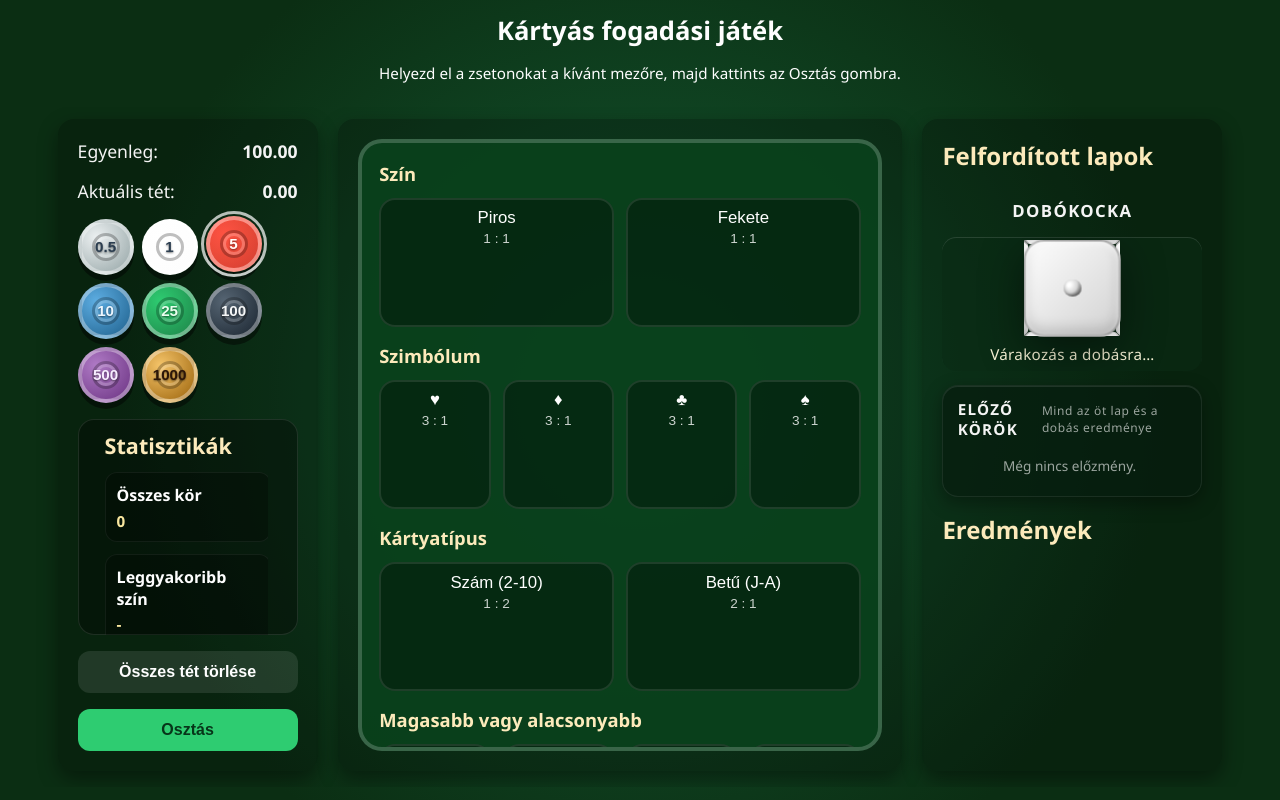
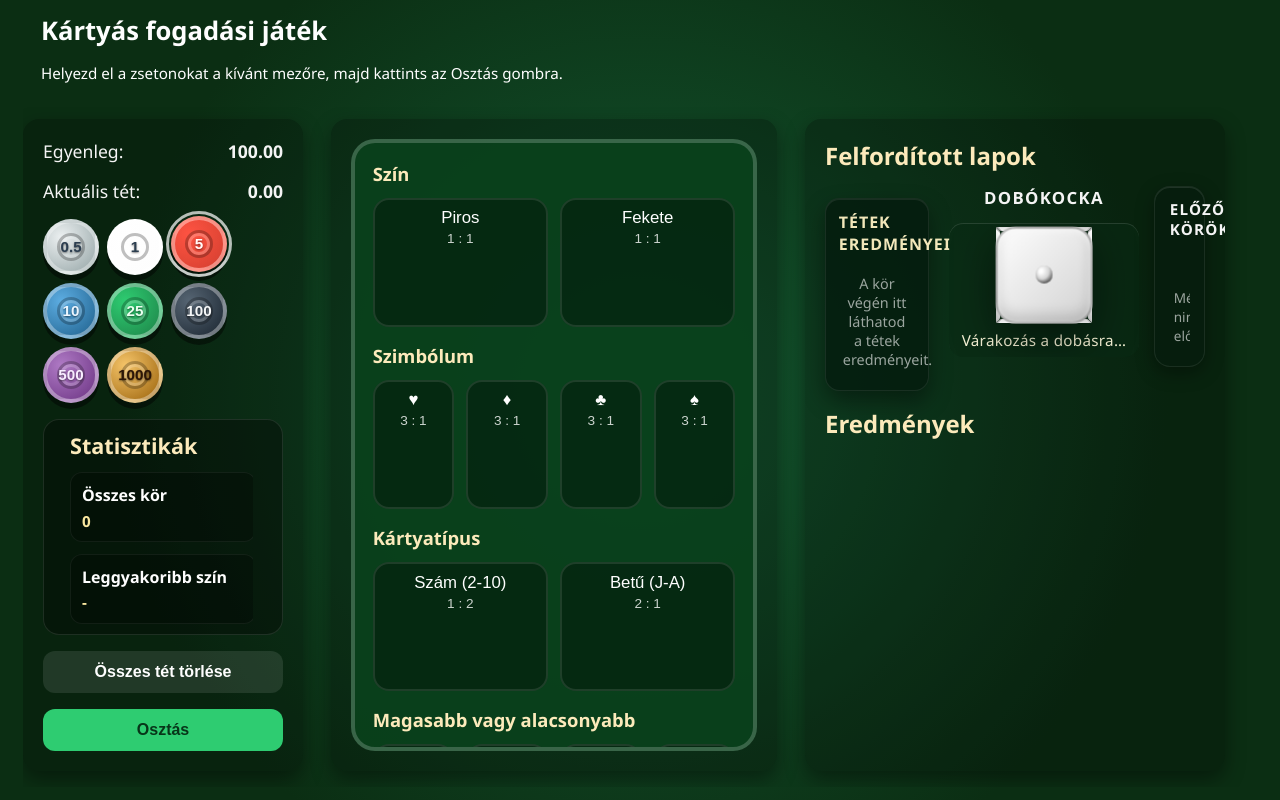
Before and after one commit to D4rkylle/test, a PHP site: page /card_betting_game.html in a window 1280 px wide. Run offline with PHP 8.4, Linux system fonts and the light colour scheme.

Commit message:
Refine layout and show bet outcomes

```diff
--- a/card_betting_game.html
+++ b/card_betting_game.html
@@ -216,8 +216,22 @@
       </section>
       <section class="results-panel">
         <div class="cards-display" aria-live="polite">
+          <div class="cards-display__header">
             <h2>Felfordított lapok</h2>
+          </div>
+          <div class="cards-display__grid">
+            <div class="cards-display__left">
               <div id="cards-container" class="cards-container"></div>
+              <div class="bet-breakdown">
+                <h3>Tétek eredményei</h3>
+                <ul id="bet-breakdown-list" class="bet-breakdown__list">
+                  <li id="bet-breakdown-empty" class="bet-breakdown__empty">
+                    A kör végén itt láthatod a tétek eredményeit.
+                  </li>
+                </ul>
+              </div>
+            </div>
+            <div class="cards-display__right">
               <div class="dice-display">
                 <h3>Dobókocka</h3>
                 <div class="dice-display__current" tabindex="0">
@@ -262,6 +276,7 @@
                     <div id="dice-value" class="dice-value">Várakozás a dobásra…</div>
                   </div>
                 </div>
+              </div>
               <div class="dice-history">
                 <div class="dice-history__title">
                   <h4>Előző körök</h4>
@@ -270,6 +285,7 @@
                 <ul id="dice-history-list" class="dice-history__list">
                   <li id="dice-history-empty" class="dice-history__empty">Még nincs előzmény.</li>
                 </ul>
+              </div>
             </div>
           </div>
         </div>
--- a/css/card_betting_game.css
+++ b/css/card_betting_game.css
@@ -6,20 +6,24 @@
 
 body {
   margin: 0;
+  min-height: 100vh;
   height: 100vh;
-  display: grid;
-  grid-template-rows: min-content 1fr;
-  justify-items: center;
-  padding: clamp(0.75rem, 1.6vh, 1.25rem) clamp(1rem, 2.5vw, 2.25rem);
+  width: 100%;
+  display: flex;
+  flex-direction: column;
+  align-items: flex-start;
+  padding: clamp(0.75rem, 1.6vh, 1.25rem) clamp(1rem, 2.5vw, 2.25rem)
+    clamp(0.75rem, 1.6vh, 1.25rem) clamp(0.5rem, 1.8vw, 1.5rem);
   box-sizing: border-box;
   background: radial-gradient(circle at center, #145a32, #0b2e13 70%);
   overflow: hidden;
 }
 
 .app-header {
-  width: min(100%, 1500px);
-  text-align: center;
-  padding: 0 1rem clamp(0.5rem, 1.1vh, 0.9rem);
+  width: min(100%, 1800px);
+  align-self: stretch;
+  text-align: left;
+  padding: 0 clamp(0.5rem, 1.4vw, 1.5rem) clamp(0.5rem, 1.1vh, 0.9rem);
   color: #fefefe;
 }
 
@@ -29,12 +33,12 @@
 }
 
 .app-layout {
-  width: min(100%, 1500px);
-  margin: 0 auto;
+  width: min(100%, 1800px);
+  margin: 0;
   display: grid;
-  grid-template-columns: 260px minmax(0, 1fr) 300px;
-  gap: 1.25rem;
-  padding: clamp(0.75rem, 1.4vh, 1rem) clamp(1rem, 2vw, 2rem) clamp(1rem, 2vh, 1.4rem);
+  grid-template-columns: clamp(280px, 19vw, 330px) minmax(0, 1fr) clamp(420px, 29vw, 540px);
+  gap: clamp(1rem, 2.2vw, 1.75rem);
+  padding: clamp(0.75rem, 1.4vh, 1rem) clamp(0.5rem, 1.8vw, 1.75rem) clamp(1rem, 2vh, 1.4rem) 0;
   box-sizing: border-box;
   height: 100%;
   min-height: 0;
@@ -451,6 +455,37 @@
 
 .cards-display {
   flex: 0 0 auto;
+  display: flex;
+  flex-direction: column;
+  gap: 0.85rem;
+}
+
+.cards-display__header h2 {
+  margin: 0;
+  color: #fceabb;
+}
+
+.cards-display__grid {
+  display: grid;
+  grid-template-columns: minmax(0, 1fr) clamp(240px, 20vw, 300px);
+  gap: clamp(0.85rem, 1.6vw, 1.25rem);
+  align-items: start;
+}
+
+.cards-display__left {
+  display: flex;
+  flex-direction: column;
+  gap: clamp(0.75rem, 1.4vh, 1.1rem);
+  min-height: 0;
+}
+
+.cards-display__right {
+  display: grid;
+  grid-template-columns: clamp(190px, 45%, 240px) minmax(0, 1fr);
+  gap: clamp(0.75rem, 1.2vw, 1.1rem);
+  align-items: start;
+  min-height: 0;
+  align-self: stretch;
 }
 
 .log-panel {
@@ -459,7 +494,6 @@
   flex-direction: column;
 }
 
-.cards-display h2,
 .log-panel h2 {
   margin: 0 0 0.5rem;
   color: #fceabb;
@@ -467,9 +501,94 @@
 
 .cards-container {
   display: grid;
-  grid-template-columns: repeat(auto-fit, minmax(clamp(78px, 12vw, 118px), 1fr));
-  gap: 0.75rem;
+  grid-template-columns: repeat(auto-fit, minmax(clamp(82px, 10.5vw, 128px), 1fr));
+  gap: clamp(0.6rem, 1.2vw, 0.9rem);
   align-items: start;
+}
+
+.bet-breakdown {
+  padding: clamp(0.75rem, 1.6vh, 1.1rem);
+  border-radius: 0.9rem;
+  background: rgba(5, 26, 13, 0.78);
+  border: 1px solid rgba(255, 255, 255, 0.08);
+  box-shadow: inset 0 1px 0 rgba(255, 255, 255, 0.08), 0 10px 22px rgba(0, 0, 0, 0.4);
+}
+
+.bet-breakdown h3 {
+  margin: 0 0 0.65rem;
+  font-size: 1rem;
+  letter-spacing: 0.06em;
+  text-transform: uppercase;
+  color: rgba(255, 242, 196, 0.95);
+}
+
+.bet-breakdown__list {
+  list-style: none;
+  margin: 0;
+  padding: 0;
+  display: flex;
+  flex-direction: column;
+  gap: 0.5rem;
+}
+
+.bet-breakdown__item {
+  display: flex;
+  align-items: flex-start;
+  gap: 0.5rem;
+  padding: 0.55rem 0.75rem;
+  border-radius: 0.75rem;
+  background: rgba(8, 36, 17, 0.7);
+  border: 1px solid rgba(255, 255, 255, 0.06);
+  font-size: 0.95rem;
+  line-height: 1.35;
+}
+
+.bet-breakdown__icon {
+  font-size: 1rem;
+  flex: 0 0 auto;
+  line-height: 1;
+}
+
+.bet-breakdown__content {
+  display: flex;
+  flex-direction: column;
+  gap: 0.2rem;
+}
+
+.bet-breakdown__label {
+  font-weight: 600;
+  letter-spacing: 0.02em;
+}
+
+.bet-breakdown__detail {
+  font-size: 0.85rem;
+  color: rgba(255, 255, 255, 0.7);
+}
+
+.bet-breakdown__item--win {
+  border-color: rgba(46, 204, 113, 0.45);
+  background: rgba(18, 64, 36, 0.78);
+}
+
+.bet-breakdown__item--push {
+  border-color: rgba(241, 196, 15, 0.45);
+  background: rgba(58, 50, 9, 0.7);
+}
+
+.bet-breakdown__item--loss {
+  border-color: rgba(231, 76, 60, 0.4);
+  background: rgba(56, 16, 16, 0.68);
+}
+
+.bet-breakdown__empty {
+  font-size: 0.9rem;
+  color: rgba(255, 255, 255, 0.6);
+  text-align: center;
+  padding: 0.5rem 0.25rem;
+}
+
+.card.card--winner {
+  box-shadow: 0 0 0 4px rgba(46, 204, 113, 0.5), 0 14px 30px rgba(0, 0, 0, 0.5);
 }
 
 .card {
@@ -791,11 +910,12 @@
 }
 
 .dice-display {
-  margin-top: 1.2rem;
+  margin-top: 0;
   display: flex;
   flex-direction: column;
   align-items: stretch;
   gap: 0.9rem;
+  align-self: stretch;
 }
 
 .dice-display h3 {
@@ -1169,6 +1289,14 @@
     overflow: visible;
   }
 
+  .cards-display__grid {
+    grid-template-columns: 1fr;
+  }
+
+  .cards-display__right {
+    grid-template-columns: 1fr;
+  }
+
   .table {
     padding: 1rem;
   }
```
Also changed, not shown: js/card_betting_game.js (+113 -5 lines). Lines whose indentation alone changed are shown as unchanged.
